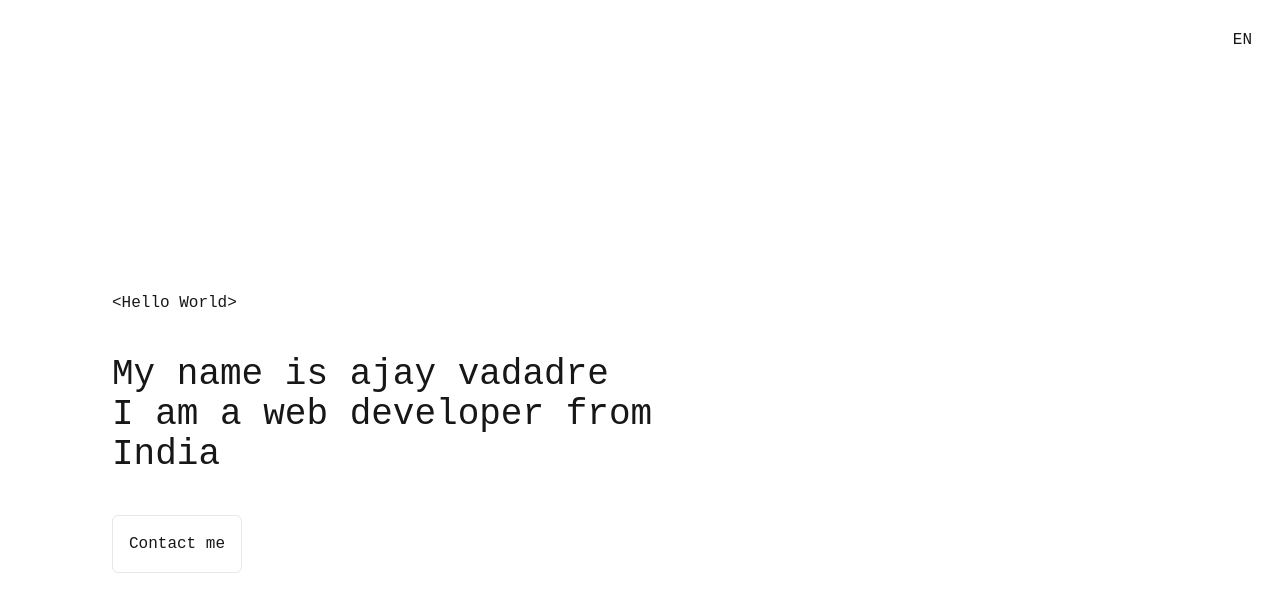
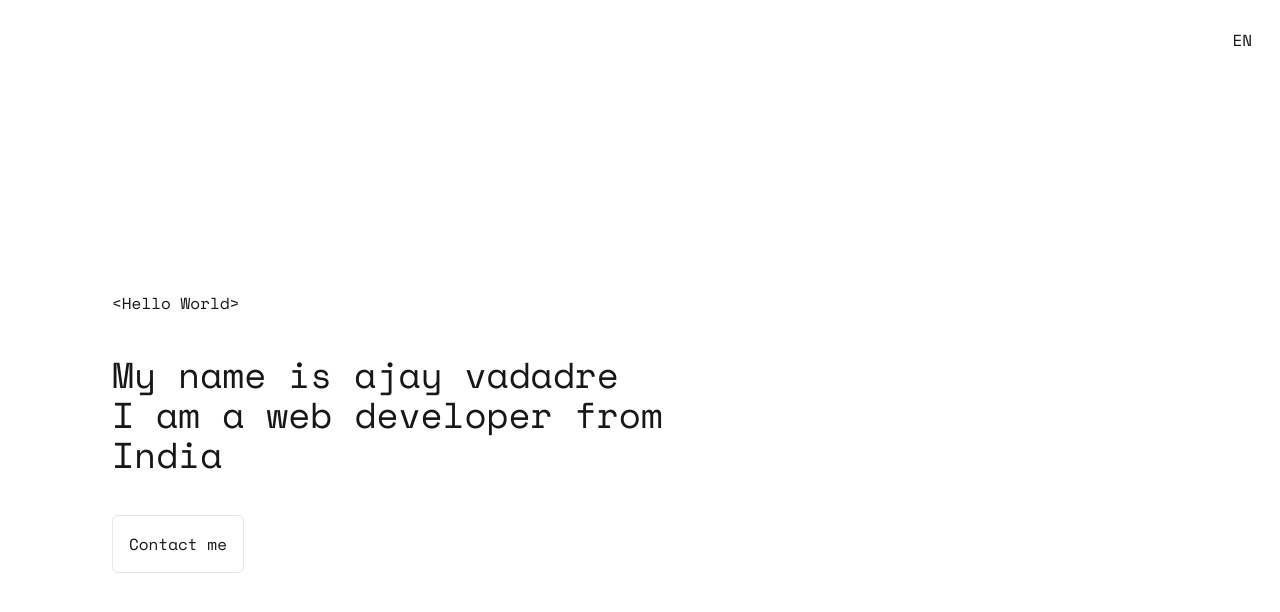
Before and after one commit to Ajayvadadre/portfolio, a Next.js app: page / in a window 1280 px wide. Shown: the top 612 px of the page. Built offline with nearby package versions, Linux system fonts and the light colour scheme.

Commit message:
added custom font folder

```diff
--- a/app/globals.css
+++ b/app/globals.css
@@ -2,6 +2,15 @@
 @tailwind components;
 @tailwind utilities;
 @import url('https://fonts.googleapis.com/css2?family=Space+Mono:ital,wght@0,400;0,700;1,400;1,700&display=swap');
+
+@font-face {
+  font-family: 'CustomFont';
+  src: url('../assets/fonts/SpaceMono-Regular.ttf') format('woff2');
+  font-weight: normal;
+  font-style: normal;
+}
+
+
 
 :root {
   --background: #ffffff;
@@ -18,8 +27,7 @@
 body {
   color: var(--foreground);
   background: var(--background);
-  /* font-family: Arial, Helvetica, sans-serif; */
-  font-family: "Space Mono", monospace;
+  font-family: 'CustomFont', sans-serif;
 }
 
 @layer utilities {
--- a/package.json
+++ b/package.json
@@ -12,7 +12,8 @@
     "next": "14.2.15",
     "react": "^18",
     "react-dom": "^18",
-    "remixicon": "^4.3.0"
+    "remixicon": "^4.3.0",
+    "sharp": "^0.33.5"
   },
   "devDependencies": {
     "eslint": "^8",
```
Also changed, not shown: assets/fonts/SpaceMono-Regular.ttf (added), 1 other file (tests, documents, lock files or other folders).
